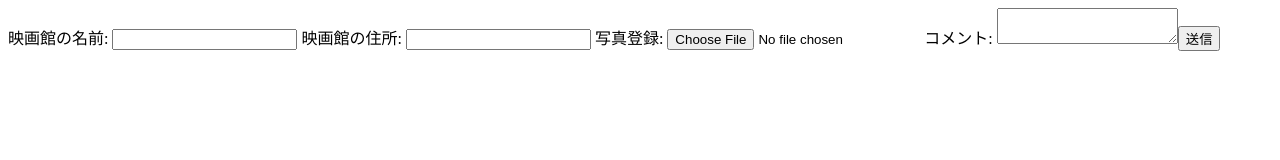
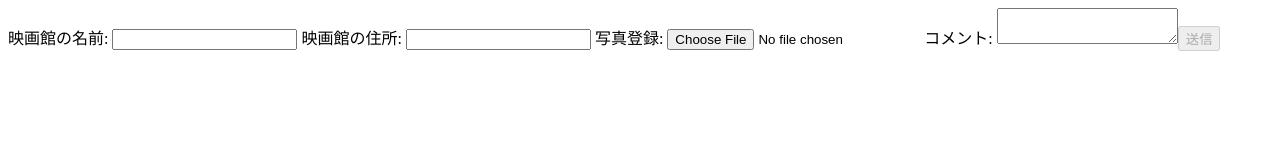
Before and after one commit to nanami69/frontend, a Nuxt app: page /form in a window 1280 px wide. Shown: the top 160 px of the page. Built offline with nearby package versions, Linux system fonts and the light colour scheme.

Commit message:
fix: form valid

```diff
--- a/pages/form.vue
+++ b/pages/form.vue
@@ -20,7 +20,7 @@
                 <textarea v-model="comment" v-on:input="checkComment"></textarea>
                 <div v-if="commentError" style="color:red;">{{ commentError }}</div>
             </label>
-            <button type="submit" :disabled="hasErrors">送信</button>
+            <button type="submit" v-bind:disabled="isValid">送信</button>
         </form>
     </div>
 </template>
@@ -40,8 +40,10 @@ export default {
         }
     },
     computed: {
-        hasErrors() {
-            return !!this.nameError || !!this.addressError || !!this.commentError;
+        isValid() {
+            const hasErrors = !!this.nameError || !!this.addressError || !!this.commentError;
+            const isFilled = !!this.name && !!this.address;
+            return hasErrors || !isFilled;
         }
     },
     methods: {
```
